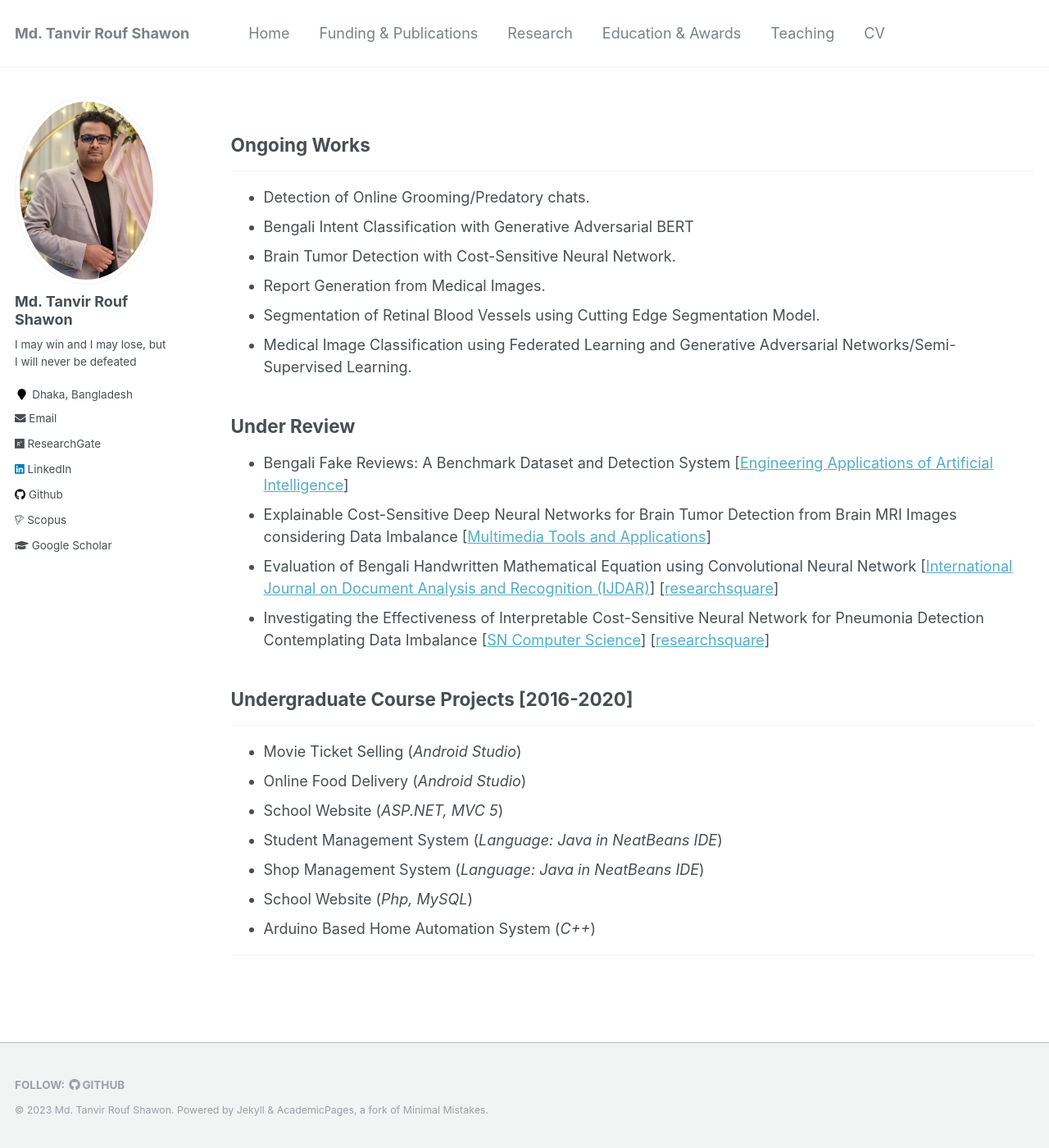
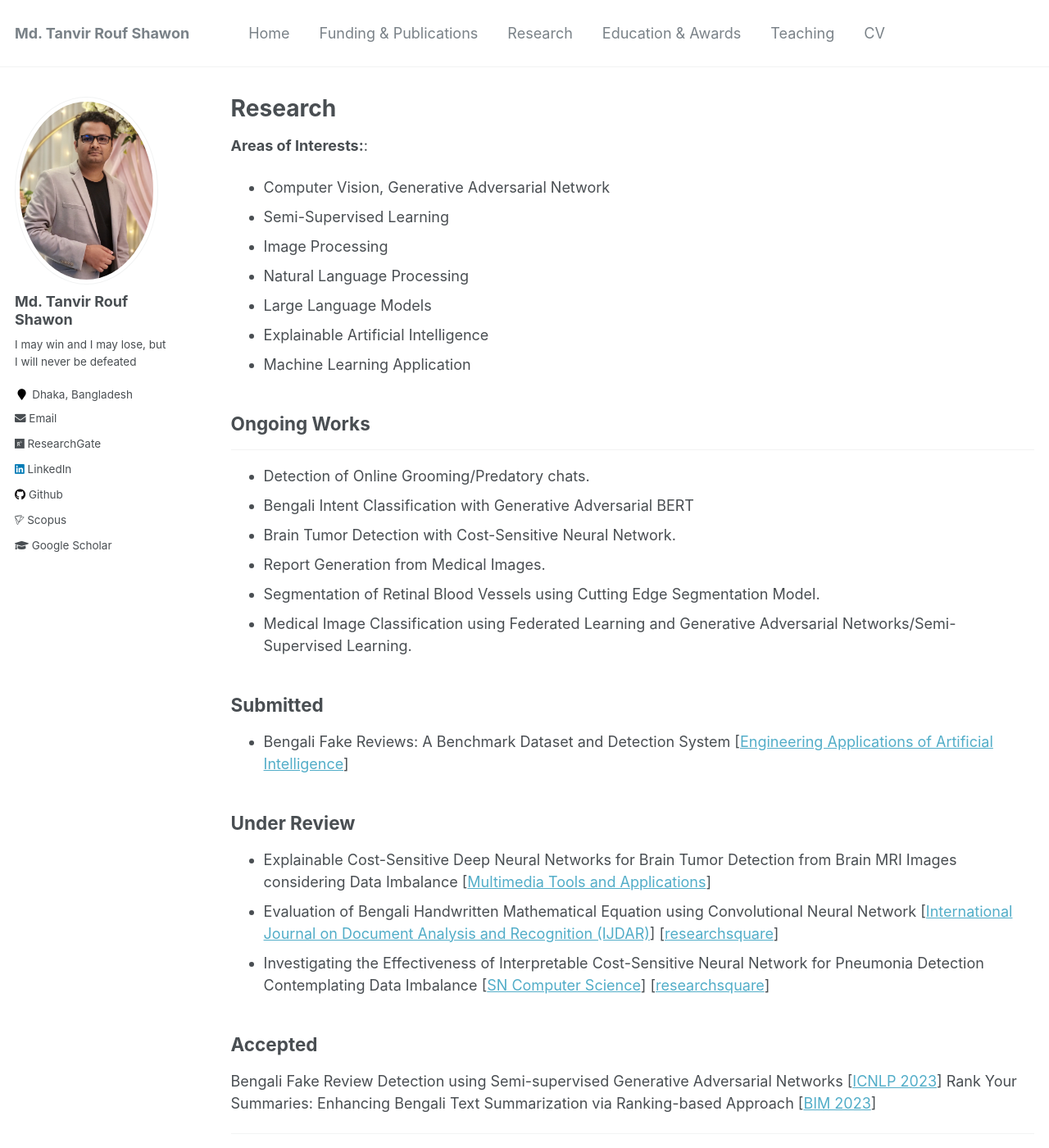
Before and after one commit to shawon-tanvir/shawon-tanvir.github.io, a Jekyll site: the page built from _pages/projects.md, in a window 1280 px wide and 1400 px high. Shown: the whole window at 82% size. Built offline with Jekyll 4.4.1, drawn with Linux system fonts in a browser that asks for light colours.

Commit message:
Update projects.md

```diff
--- a/_pages/projects.md
+++ b/_pages/projects.md
@@ -1,9 +1,17 @@
 ---
 layout: archive
-title: ""
+title: "Research"
 permalink: /research/
 author_profile: true
 ---
+<b>Areas of Interests:</b>:
+* Computer Vision, Generative Adversarial Network
+* Semi-Supervised Learning
+* Image Processing
+* Natural Language Processing
+* Large Language Models
+* Explainable Artificial Intelligence
+* Machine Learning Application
 
 ## Ongoing Works
 ----------------
@@ -14,22 +22,18 @@ author_profile: true
 * Segmentation of Retinal Blood Vessels using Cutting Edge Segmentation Model.
 * Medical Image Classification using Federated Learning and Generative Adversarial Networks/Semi-Supervised Learning.
 
+## Submitted
+* Bengali Fake Reviews: A Benchmark Dataset and Detection System [[Engineering Applications of Artificial Intelligence](https://www.sciencedirect.com/journal/engineering-applications-of-artificial-intelligence)]
+
 
 ## Under Review
-* Bengali Fake Reviews: A Benchmark Dataset and Detection System [[Engineering Applications of Artificial Intelligence](https://www.sciencedirect.com/journal/engineering-applications-of-artificial-intelligence)]
+
 * Explainable Cost-Sensitive Deep Neural Networks for Brain Tumor Detection from Brain MRI Images considering Data Imbalance [[Multimedia Tools and Applications](https://www.springer.com/journal/11042)]
 * Evaluation of Bengali Handwritten Mathematical Equation using Convolutional Neural Network [[International Journal on Document Analysis and Recognition (IJDAR)](https://www.springer.com/journal/10032)] [[researchsquare](https://www.researchsquare.com/article/rs-2553612/v1)]
 * Investigating the Effectiveness of Interpretable Cost-Sensitive Neural Network for Pneumonia Detection Contemplating Data Imbalance [[SN Computer Science](https://www.springer.com/journal/42979)] [[researchsquare](https://www.researchsquare.com/article/rs-3047442/v1)]
 
-## Undergraduate Course Projects [2016-2020]
-----------------
-
-* Movie Ticket Selling (*Android Studio*)
-* Online Food Delivery (*Android Studio*)
-* School Website (*ASP.NET, MVC 5*)
-* Student Management System (*Language: Java in NeatBeans IDE*)
-* Shop Management System (*Language: Java in NeatBeans IDE*)
-* School Website (*Php, MySQL*)
-* Arduino Based Home Automation System (*C++*)
+## Accepted
+Bengali Fake Review Detection using Semi-supervised Generative Adversarial Networks [[ICNLP 2023](http://www.icnlp.net/)]
+Rank Your Summaries: Enhancing Bengali Text Summarization via Ranking-based Approach [[BIM 2023](https://confbim.com/)]
 
 __________________________________________________
```
